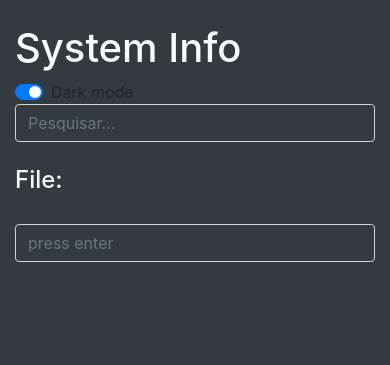
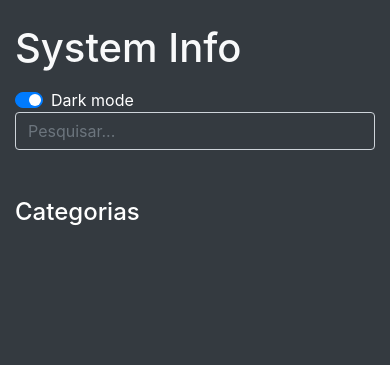
Before and after one commit to jake-chain/system_info, a Django app: page / in a window 390 px wide. Shown: the top 365 px of the page. Run offline with Django 3.2, Linux system fonts and the light colour scheme; some libraries are stand-ins or nearby versions.

Commit message:
#2 Melhorias na view
- Criar categorização;
    - Identificar padrões de informações;
    - Criar menu de categorias na view;
    - Funcionalidade para os filtros de categorias;
- Melhorias na listagem de subníveis;

```diff
--- a/app/templates/app.html
+++ b/app/templates/app.html
@@ -11,64 +11,75 @@
     {# JavaScript do Bootstrao 4 #}
     <script src="https://stackpath.bootstrapcdn.com/bootstrap/4.5.2/js/bootstrap.min.js"></script>
 </head>
-<body class="change-theme bg-dark">
+<body class="change-theme bg-dark text-white">
 <div class="container my-4">
     <div class="row">
+        {# Apenas o título #}
         <div class="col-12 col-md-6 col-lg-4 col-xl-3">
             <h1 class="text-light change-theme">System Info</h1>
         </div>
-        <div class="col-12 col-md-6 col-lg-4 col-xl-3 offset-xl-3">
+        {# Opção para alterar o tema da página #}
+        <div class="col-12 col-md-6 col-lg-4 col-xl-3 offset-xl-3 mt-2">
             <div class="custom-control custom-switch">
                 <input type="checkbox" class="custom-control-input" id="changeTheme" checked>
                 <label class="custom-control-label" for="changeTheme">Dark mode</label>
             </div>
         </div>
+        {# Opção para pesquisa dentro das informações do sistema #}
         <div class="col-12 col-md-12 col-lg-4 col-xl-3">
             <input class="form-control bg-transparent" type="search" name="search" id="search"
                    placeholder="Pesquisar...">
         </div>
     </div>
     <br>
+    <br>
     <div class="row">
-        <div class="col-12">
-            <h4 class="text-light change-theme">
-                <span>File:</span>
-                {% if data_file %}
-                    <small class="text-info">{{ file_name }}</small>
-                {% else %}
-                    <br>
-                    <br>
-                    <form action="" method="post">
-                        {% csrf_token %}
-                        <input type="text" name="fileName" class="bg-transparent form-control" required
-                               placeholder="press enter">
-                    </form>
-                {% endif %}
-            </h4>
+        {# Informações do sistema #}
+        <div class="col-12 col-md-12 col-lg-8">
+            {# Verifica se as informações foram consultadas #}
+            {% if data_file %}
+                {# Percorrendo cada informação do sistema #}
+                {% for code, level in data_file.items %}
+                    {% if level.sub_level_id == None %}
+                        <div class="row iten-category {{ level.category }}">
+                            {# Informações de primeiro nível #}
+                            <div class="col-12 mt-4 line">
+                                <a href="javascript:" data-id="{{ code }}" class="showSubLevel">
+                                    <pre class="text-light change-theme">* {{ level.text }}</pre>
+                                </a>
+                            </div>
+                        </div>
+                    {% else %}
+                        <div class="row">
+                            {# Informações de subníveis #}
+                            <div class="id-{{ level.sub_level_id }} d-none col-{{ level.offset }}"></div>
+                            <div class="id-{{ level.sub_level_id }} d-none col-10">
+                                <pre class="text-light change-theme">- {{ level.text }}</pre>
+                            </div>
+                        </div>
+                    {% endif %}
+                {% endfor %}
+            {% endif %}
+        </div>
+        {# Filtros #}
+        <div class="col-12 col-md-12 col-lg-4">
+            {# Título #}
+            <div class="row">
+                <div class="col-12">
+                    <h4>Categorias</h4>
+                </div>
+            </div>
+            {# Categorias #}
+            <div class="row">
+                {% for category in categories %}
+                    <div class="col-12">
+                        <button id="{{ category }}" class="btn-category btn btn-link bg-transparent">
+                            * {{ category }}</button>
+                    </div>
+                {% endfor %}
+            </div>
         </div>
     </div>
-    <br>
-    <br>
-    {% if data_file %}
-        {% for code, level in data_file.items %}
-            <div class="row">
-                {% if level.sub_level_id == None %}
-                    <div class="col-11 mt-4" style="border-left: #005cbf solid 1px; border-top: #005cbf solid 1px">
-                        <pre class="text-light change-theme">{{ level.text }}</pre>
-                    </div>
-                    <div class="col-1 mt-4" style="border-top: #005cbf solid 1px">
-                        <a href="javascript:" data-id="{{ code }}" class="showSubLevel">Show</a>
-                    </div>
-                {% else %}
-                    <div class="id-{{ level.sub_level_id }} d-none col-{{ level.offset }}"
-                         style="border-left: #005cbf solid 1px"></div>
-                    <div class="id-{{ level.sub_level_id }} d-none col-10">
-                        <pre class="text-light change-theme">{{ level.text }}</pre>
-                    </div>
-                {% endif %}
-            </div>
-        {% endfor %}
-    {% endif %}
 </div>
 <br>
 <script>
@@ -90,23 +101,47 @@
         }
     })
 
+    $('.btn-category').on('click', function () {
+        let category = 'category-' + $(this).prop('id').replaceAll(' ', '-')
+        if (category === 'category-all') {
+            $(`.iten-category`).removeClass('d-none')
+        } else {
+            $(`.iten-category`).addClass('d-none')
+            $(`.${category}`).removeClass('d-none')
+        }
+    })
+
     $('#changeTheme').on('change', function () {
         if ($(this).prop('checked')) {
-            $(this).attr('theme', 'light')
-            $('.change-theme').attr('class', 'change-theme bg-dark text-light')
+            enebleDarkTheme(this)
         } else {
-            $(this).attr('theme', 'dark')
-            $('.change-theme').attr('class', 'change-theme')
+            disableDarkTheme(this)
         }
     })
+
+    /**
+     * Ativa o tema escuro do sistema
+     * @param selector botão no qual foi disparada a ação
+     */
+    function enebleDarkTheme(selector) {
+        $(selector).attr('theme', 'dark')
+        $('.change-theme').attr('class', 'change-theme bg-dark text-light')
+    }
+
+    /**
+     * Desativa o tema escuro do sistema
+     * @param selector botão no qual foi disparada a ação
+     */
+    function disableDarkTheme(selector) {
+        $(selector).attr('theme', 'dark')
+        $('.change-theme').attr('class', 'change-theme')
+    }
 
     $('.showSubLevel').on('click', function () {
         let elements = $('.id-' + $(this).data('id'))
         if (elements.hasClass('d-none')) {
-            $(this).text('Hide')
             elements.removeClass('d-none')
         } else {
-            $(this).text('Show')
             elements.addClass('d-none')
         }
     })
```
